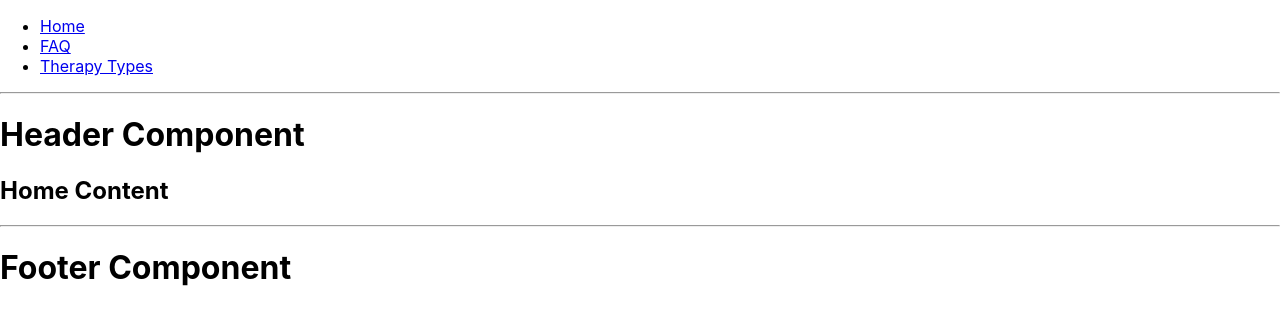
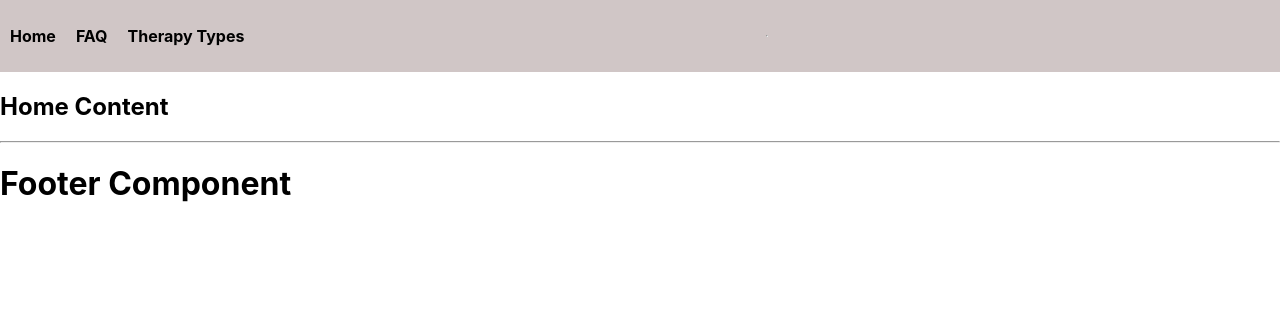
Before and after one commit to MattTheEconomist/psych-website, a React (Create React App) app: page / in a window 1280 px wide. Shown: the top 324 px of the page. Built offline with nearby package versions, Linux system fonts and the light colour scheme.

Commit message:
header style

```diff
--- a/src/App.js
+++ b/src/App.js
@@ -2,7 +2,7 @@
 import React from 'react';
 import { BrowserRouter as Router, Routes, Route } from 'react-router-dom';
 import FAQ from './components/FAQ';
-import TherapyTypes from './components/TherapyTypes';
+import TherapyTypes from './components/therapyTypes';
 import Layout from './components/Layout'; // Import the Layout component
 
 function App() {
--- a/src/components/Header.js
+++ b/src/components/Header.js
@@ -1,11 +1,13 @@
 import React from 'react';
 import {Link} from 'react-router-dom'
+import './header.css'
+// import './header.module.css'
 
 function Header() {
   return (
-    <div>
+    <div className='header'>
       <nav>
-        <ul>
+        <ul className='nav-links'>
           <li>
             <Link to="/">Home</Link>
           </li>
@@ -18,7 +20,6 @@
         </ul>
       </nav>
       <hr />
-      <h1>Header Component</h1>
     </div>
   );
 }
--- a/src/components/Layout.js
+++ b/src/components/Layout.js
@@ -1,5 +1,5 @@
 import React from 'react';
-import Header from './Header'; // Import the Header component
+import Header from './header'; // Import the Header component
 import Footer from './Footer'; // Import the Footer component
 
 function Layout({ children }) {
--- /dev/null
+++ b/src/components/header.css
@@ -0,0 +1,34 @@
+
+/* Header container */
+.header {
+    background-color: #d0c6c6; /* Set the background color */
+    padding: 10px; /* Add some padding for spacing */
+
+    /* Flexbox styles */
+    display: flex; /* Use Flexbox */
+    justify-content: space-between; /* Horizontal alignment: distribute items evenly */
+    align-items: center; /* Vertical alignment: center items vertically */
+  }
+
+  /* Navigation links */
+  .nav-links {
+    list-style: none; /* Remove bullet points for list items */
+    padding: 0; /* Remove default padding for lists */
+    display: flex; /* Use Flexbox for the list items */
+  }
+
+  .nav-links li {
+    margin-right: 20px; /* Add spacing between list items */
+  }
+
+  .nav-links a {
+    text-decoration: none; /* Remove underlines from links */
+    color: black; /* Set link color */
+    font-weight: bold; /* Make links bold */
+  }
+
+  /* Style for active link (if needed) */
+  .nav-links a:hover {
+    text-decoration: underline; /* Add underline on hover */
+    color: lightgray; /* Change link color on hover */
+  }
```
